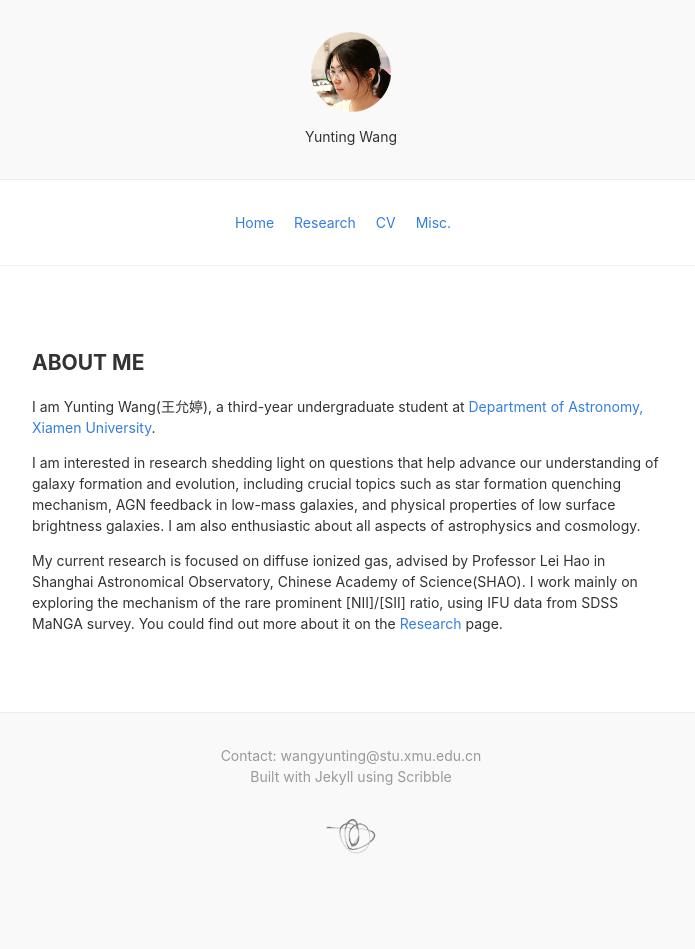
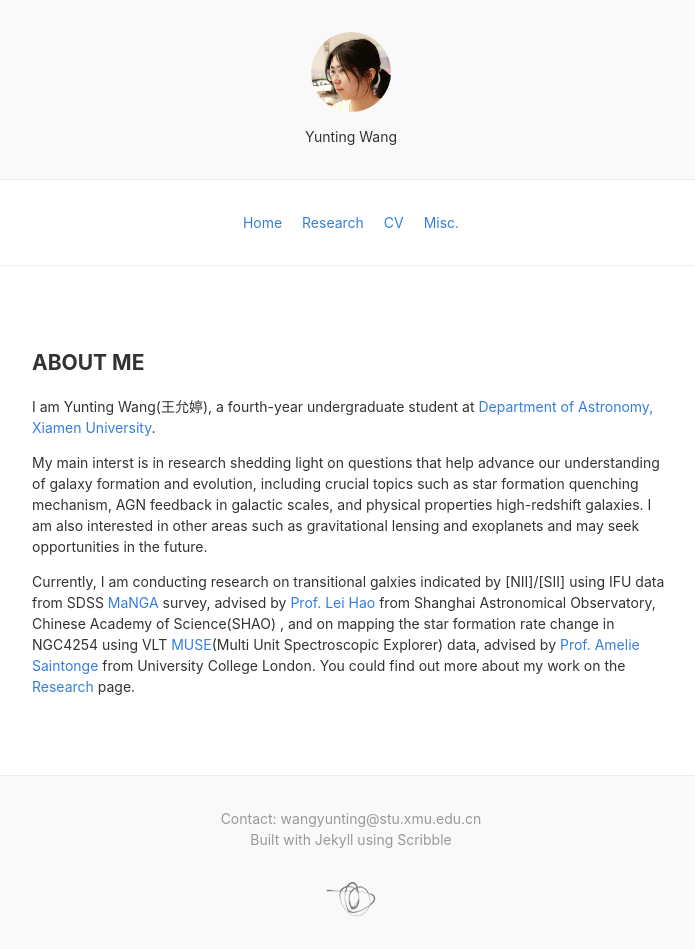
Before and after one commit to yunting-wang/yunting-wang.github.io, a Jekyll site: the page built from index.md, in a window 1280 px wide. Shown: the whole page, without its empty margins (289-984 px from the left). Built offline with Jekyll 4.4.1, drawn with Linux system fonts in a browser that asks for light colours; nearby versions of some CDN libraries; before the commit the page ends 900 px from its top, so only the background shows below that.

```diff
--- a/_config.yml
+++ b/_config.yml
@@ -12,15 +12,13 @@ links:
     url:          /
     external:     false
   - name:         Research
-    url:          /Research_Summary.pdf
+    url:          /research
     external:     true
   - name:         CV
     url:          /CV_Yunting_Wang_XMU.pdf
     external:     false
   - name:         Misc.
     url:          /miscellaneous
-    external:     false
-  - url:          /assignment.pdf
     external:     false
   #- name:         Blog
     #url:          /blog.html
--- /dev/null
+++ b/_includes/image.html
@@ -0,0 +1,4 @@
+<figure class="image">
+  <img src="{{ include.url }}" alt="{{ include.description }}">
+  <figcaption>{{ include.description }}</figcaption>
+</figure>
--- a/index.md
+++ b/index.md
@@ -4,8 +4,8 @@ title: Home
 
 ## ABOUT ME
 
-I am Yunting Wang(王允婷), a third-year undergraduate student at [Department of Astronomy, Xiamen University](https://astro.xmu.edu.cn/en/HOME.htm).
+I am Yunting Wang(王允婷), a fourth-year undergraduate student at [Department of Astronomy, Xiamen University](https://astro.xmu.edu.cn/en/HOME.htm).
 
-I am interested in research shedding light on questions that help advance our understanding of galaxy formation and evolution, including crucial topics such as star formation quenching mechanism, AGN feedback in low-mass galaxies, and physical properties of low surface brightness galaxies. I am also enthusiastic about all aspects of astrophysics and cosmology.
+My main interst is in research shedding light on questions that help advance our understanding of galaxy formation and evolution, including crucial topics such as star formation quenching mechanism, AGN feedback in galactic scales, and physical properties high-redshift galaxies. I am also interested in other areas such as gravitational lensing and exoplanets and may seek opportunities in the future.
 
-My current research is focused on diffuse ionized gas, advised by Professor Lei Hao in Shanghai Astronomical Observatory, Chinese Academy of Science(SHAO). I work mainly on exploring the mechanism of the rare prominent [NII]/[SII] ratio, using IFU data from SDSS MaNGA survey. You could find out more about it on the [Research](https://yunting-wang.github.io/Research_Summary.pdf) page.
+Currently, I am conducting research on transitional galxies indicated by [NII]/[SII] using IFU data from SDSS [MaNGA](https://www.sdss.org/dr14/manga/) survey, advised by [Prof. Lei Hao](http://sourcedb.shao.cas.cn/yw/pl/fs/201012/t20101218_3046501.html) from Shanghai Astronomical Observatory, Chinese Academy of Science(SHAO) , and on mapping the star formation rate change in NGC4254 using VLT [MUSE](https://www.eso.org/sci/facilities/develop/instruments/muse.html)(Multi Unit Spectroscopic Explorer) data, advised by [Prof. Amelie Saintonge](http://www.star.ucl.ac.uk/~amelie/) from University College London. You could find out more about my work on the [Research](https://yunting-wang.github.io/research) page.
```
Also changed, not shown: research.md (added, +31 -0 lines), images/3branch.jpg (added), images/mpl-8_S2N2_branchdivision.jpg (added), images/sfh.png (added), 1 other file.
